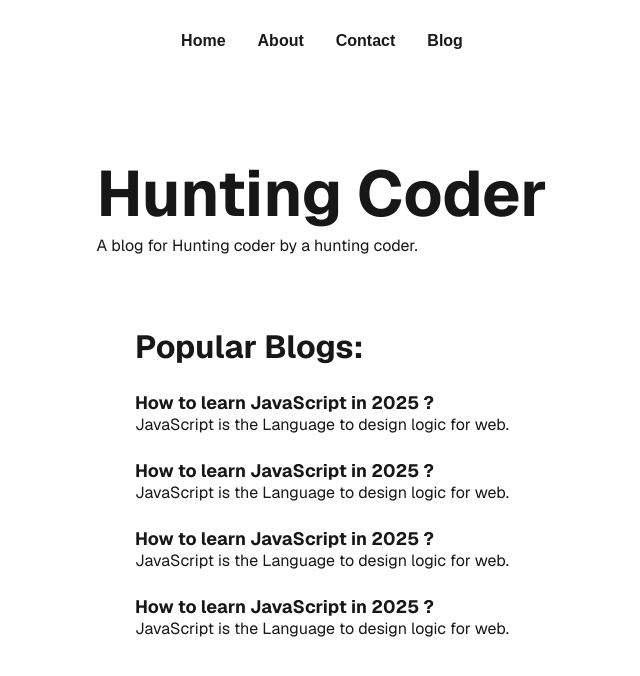
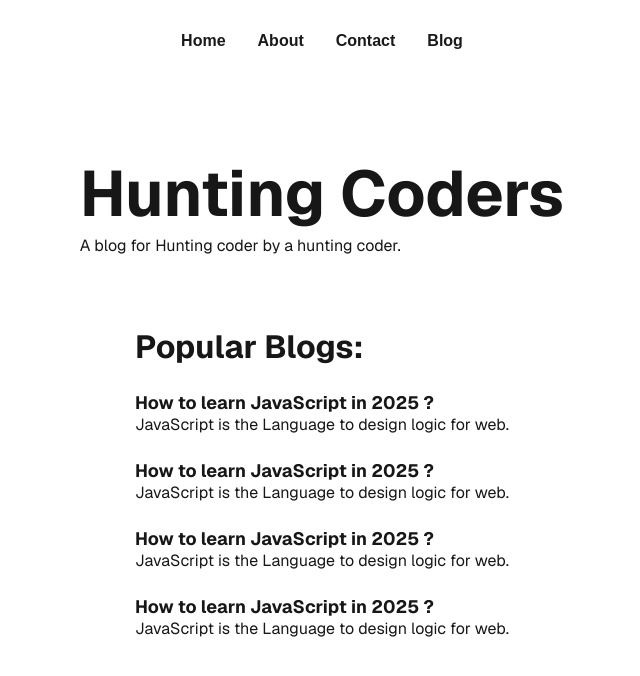
Before and after one commit to Kavya16890/hunting-coder, a Next.js app: page / in a window 1280 px wide. Shown: the top 676 px of the page, without its empty margins (318-958 px from the left). Built offline with nearby package versions, Linux system fonts and the light colour scheme.

Commit message:
initial commit

```diff
--- a/src/pages/index.js
+++ b/src/pages/index.js
@@ -18,7 +18,7 @@ export default function Home() {
   return (
     <div className={styles.container}>
       <Head>
-        <title>Hunting-Coders</title>
+        <title>Hunting-Coder</title>
         <meta name="description" content="Generated by create next app" />
         <meta name="viewport" content="width=device-width, initial-scale=1" />
         <link rel="icon" href="/favicon.ico" />
@@ -27,7 +27,7 @@ export default function Home() {
         className={`${styles.page} ${geistSans.variable} ${geistMono.variable}`}
       >
         <main className={styles.main}>
-          <h1 className={styles.title}>Hunting Coder</h1>
+          <h1 className={styles.title}>Hunting Coders</h1>
           <p className={styles.description}>
             A blog for Hunting coder by a hunting coder.
           </p>
```
